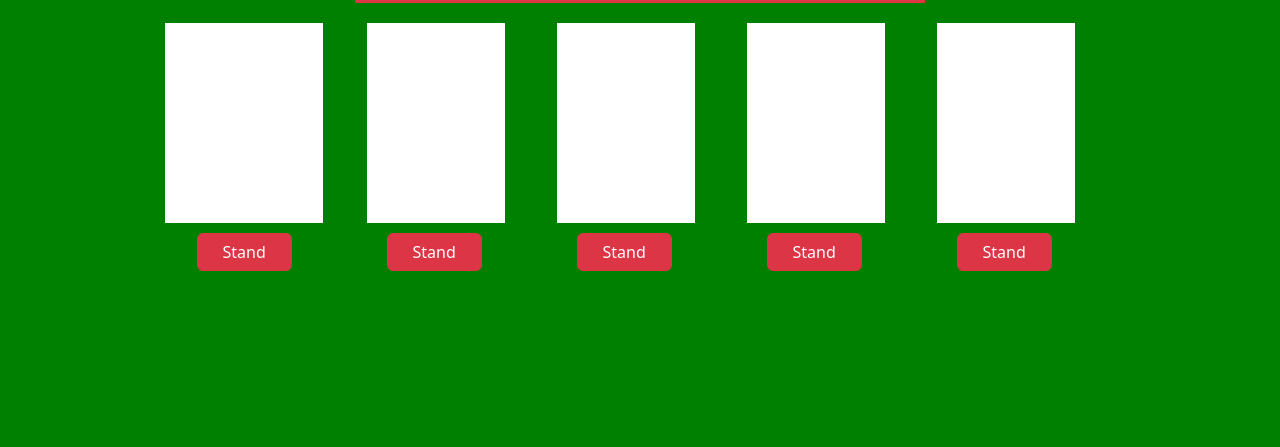
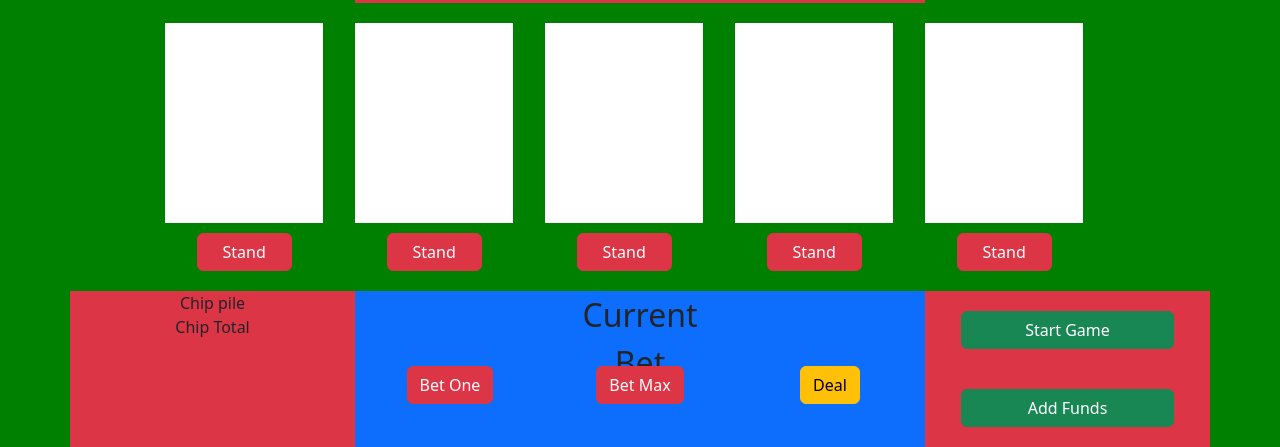
Before and after one commit to jmartymar/SEI-P1-Video-Poker, a plain HTML site: page index.html in a window 1280 px wide. Shown: the part 442-889 px from the top of the page. Before the commit the page ends 800 px from the top, so only its background shows below. Drawn offline with nearby package versions, Linux system fonts and the light colour scheme; files that its build step writes are made by us from their sources.

Commit message:
cleaning up the html template

```diff
--- a/css/styles.css
+++ b/css/styles.css
@@ -12,7 +12,7 @@ body{
     padding: 0 0 0 5px;
 }
 
-.card-row {
+.card-group-row {
     padding-top: 20px;
 }
 
@@ -24,3 +24,20 @@ body{
 .stand-row {
     padding-top: 10px;
 }
+
+.game-actions-row {
+    padding-top:20px;
+}
+
+#current-bet {
+    height: 75px;
+    font-size: 2em;
+}
+
+#start-game-btn {
+    margin: 20px auto;
+}
+
+#add-funds-btn {
+    margin: 20px auto;
+}
--- a/index.html
+++ b/index.html
@@ -8,7 +8,7 @@
     <!-- CSS only -->
     <link href="https://cdn.jsdelivr.net/npm/bootstrap@5.2.0/dist/css/bootstrap.min.css" rel="stylesheet" integrity="sha384-gH2yIJqKdNHPEq0n4Mqa/HGKIhSkIHeL5AyhkYV8i59U5AR6csBvApHHNl/vI1Bx" crossorigin="anonymous">
     <!-- JavaScript Bundle with Popper -->
-    <link href="/styles.css" rel="stylesheet">
+    <link href="css/styles.css" rel="stylesheet">
     <script defer src="https://cdn.jsdelivr.net/npm/bootstrap@5.2.0/dist/js/bootstrap.bundle.min.js" integrity="sha384-A3rJD856KowSb7dwlZdYEkO39Gagi7vIsF0jrRAoQmDKKtQBHUuLZ9AsSv4jD4Xa" crossorigin="anonymous"></script>
 
 </head>
@@ -124,9 +124,9 @@
                 <h1>Current hand value</h1>
             </div>
         </div>
+        <div class="row card-group-row">
+            <div class="col-2 offset-1">
                 <div class="row card-row">
-            <div class="col-2 offset-1">
-                <div class="row">
                     <div id="card1" class="col-10 cards">
                     </div>
                 </div>
@@ -135,28 +135,82 @@
                 </div>
             </div>
             <div class="col-2">
+                <div class="row card-row">
                     <div id="card2" class="col-10 cards"></div>
+                </div>
                 <div class="row stand-row">
                     <button id="stand2" type="button" class="btn btn-danger col-6 offset-2">Stand</button>
                 </div>
             </div>
             <div class="col-2">
+                <div class="row card-row">
                     <div id="card3" class="col-10 cards"></div>
+                </div>
                 <div class="row stand-row">
                     <button id="stand3" type="button" class="btn btn-danger col-6 offset-2">Stand</button>
                 </div>
             </div>
             <div class="col-2">
+                <div class="row card-row">
                     <div id="card4" class="col-10 cards"></div>
+                </div>
                 <div class="row stand-row">
                     <button id="stand4" type="button" class="btn btn-danger col-6 offset-2">Stand</button>
                 </div>
             </div>
             <div class="col-2">
+                <div class="row card-row">
                     <div id="card5" class="col-10 cards"></div>
+                </div>
                 <div class="row stand-row">
                     <button id="stand5" type="button" class="btn btn-danger col-6 offset-2">Stand</button>
                 </div>
+            </div>
+        </div>
+        <div class="game-actions-row row">
+            <div class="col-3 bg-danger text-center">
+                <div class="row">
+                    <div id="chip-pile" class="col-12">
+                        Chip pile
+                    </div>
+                </div>
+                <div class="row">
+                    <div id="chip-total" class="col-12">
+                        Chip Total
+                    </div>
+                </div>
+            </div>
+            <div class="col-6 bg-primary text-center">
+                <div class="row">
+                    <div id="current-bet" class="col-4 offset-4">
+                        Current Bet
+                    </div>
+                </div>
+                <div class="row text-center">
+                    <div class="col-4">
+                        <button type="button" class="btn btn-danger">Bet One</button>
+                    </div>
+                    <div class="col-4">
+                        <button type="button" class="btn btn-danger">Bet Max</button>
+                    </div>
+                    <div class="col-4">
+                        <button type="button" class="btn btn-warning">Deal</button>
+                    </div>
+                </div>
+
+            </div>
+            <div class="col-3 bg-danger text-center">
+                <div class="row">
+                    <div class="col-10 offset-1">
+                        <button id="start-game-btn" type="button" class="btn btn-success col-12">Start Game</button>
+                    </div>
+                </div>
+                <div class="row align-bottom">
+                    <div class="col-10 offset-1 align-bottom">
+                        <button id="add-funds-btn" type="button" class="btn btn-success col-12 align-bottom">Add Funds</button>
+                    </div>
+                </div>
+
             </div>
         </div>
 
```
Lines whose indentation alone changed are shown as unchanged.
